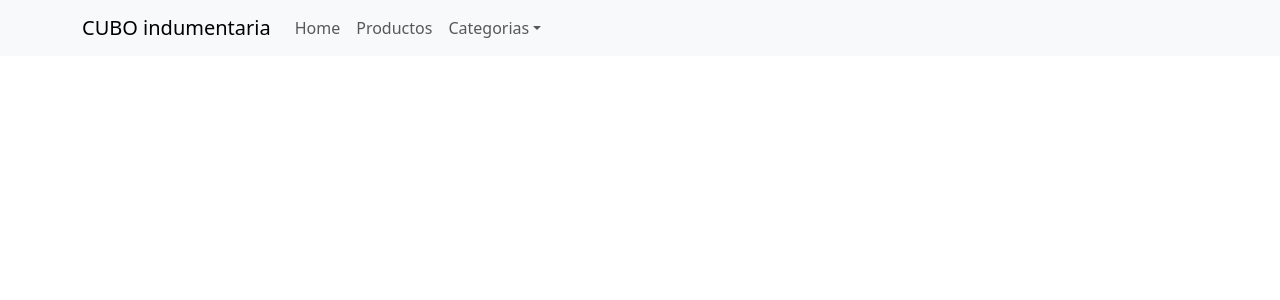
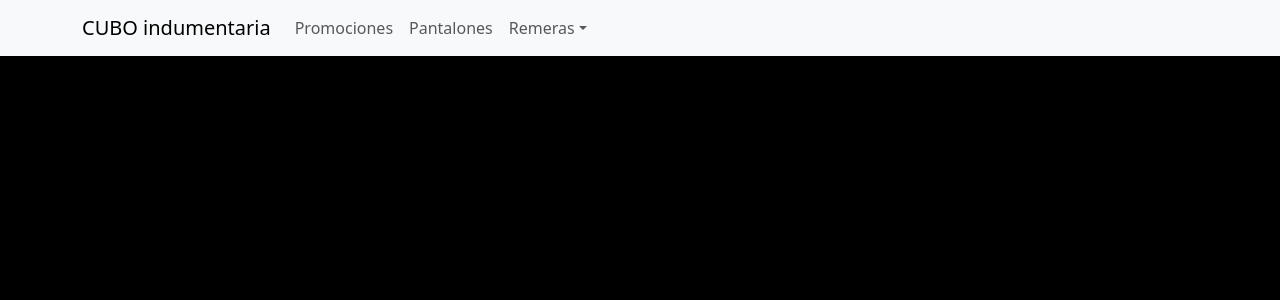
Before and after one commit to know140/PreEntrega1-Cortez-Pacheco, a React (Vite) app: page / in a window 1280 px wide. Shown: the top 300 px of the page. Built offline with nearby package versions, Linux system fonts and the light colour scheme.

Commit message:
navbar mdificaciones

```diff
--- a/src/App.jsx
+++ b/src/App.jsx
@@ -1,5 +1,6 @@
 import 'bootstrap/dist/css/bootstrap.min.css';
-import NavBarComponent from './components/NavBarComponent';
+import NavBarComponent from './components/NavBarComponent.jsx';
+import './index.css'
 
 function App() {
 
--- a/src/components/NavBarComponent.jsx
+++ b/src/components/NavBarComponent.jsx
@@ -5,19 +5,19 @@ import NavDropdown from 'react-bootstrap/NavDropdown';
 
 const NavBarComponent = () => {
   return (
-    <Navbar expand="lg" className="bg-body-tertiary">
+    <Navbar  expand="lg" className="bg-body-tertiary">
       <Container>
         <Navbar.Brand href="#home">CUBO indumentaria</Navbar.Brand>
         <Navbar.Toggle aria-controls="basic-navbar-nav" />
         <Navbar.Collapse id="basic-navbar-nav">
           <Nav className="me-auto">
-            <Nav.Link href="#home">Home</Nav.Link>
-            <Nav.Link href="#link">Productos</Nav.Link>
-            <NavDropdown title="Categorias" id="basic-nav-dropdown">
-              <NavDropdown.Item href="#action/3.1">Remeras</NavDropdown.Item>
-              <NavDropdown.Item href="#action/3.2">
-                Pantalones
-              </NavDropdown.Item>
+            <Nav.Link href="#home">Promociones</Nav.Link>
+            <Nav.Link href="#link">Pantalones</Nav.Link>
+            <NavDropdown title="Remeras" id="basic-nav-dropdown">
+              <NavDropdown.Item href="#action/3.1">Blanco</NavDropdown.Item>
+              <NavDropdown.Item href="#action/3.2">Negro</NavDropdown.Item>
+              <NavDropdown.Item href="#action/3.2">Color</NavDropdown.Item>
+
               </NavDropdown>
           </Nav>
         </Navbar.Collapse>
--- /dev/null
+++ b/src/index.css
@@ -0,0 +1,3 @@
+body{
+    background-color: black;
+}
```
